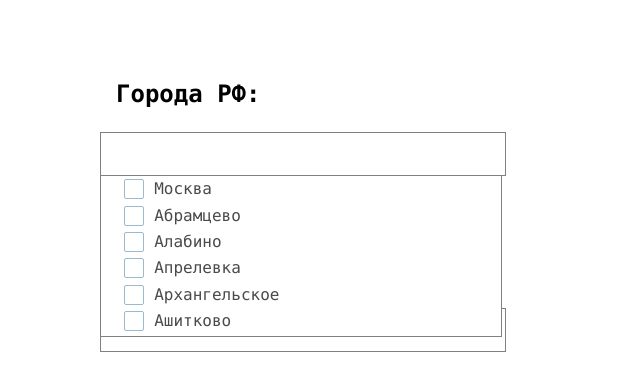
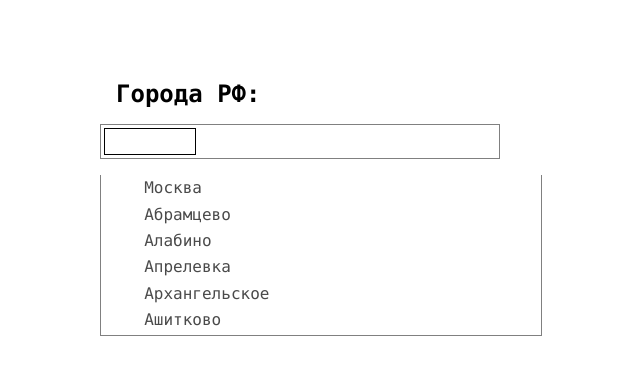
Before and after one commit to IliaOv/Narfex, a React (Create React App) app: page / in a window 1280 px wide. Shown: the top 376 px of the page, without its empty margins (60-700 px from the left). Built offline with nearby package versions, Linux system fonts and the light colour scheme.

Commit message:
input change

```diff
--- a/src/App.js
+++ b/src/App.js
@@ -12,9 +12,6 @@ class App extends React.Component {
     this.selectCityOnClick = this.selectCityOnClick.bind(this);
     this.selectTempOnClick = this.selectTempOnClick.bind(this);
     this.escFunction = this.escFunction.bind(this);
-
-    this.textInput = React.createRef();
-    this.focusTextInput = this.focusTextInput.bind(this);
 
     this.state = {
       shouldShowCity: true,
@@ -40,7 +37,7 @@ class App extends React.Component {
 
   selectCityOnClick(e) {
     let id = parseInt(e.target.parentNode.getAttribute("for"), 10);
-    let city = e.target.parentNode.textContent;
+    let city = e.target.textContent;
     this.setState({
       citiesId:
         this.state.citiesId.indexOf(id) === -1
@@ -77,15 +74,11 @@ class App extends React.Component {
     }
   }
 
-  componentDidMount(e) {
+  componentDidMount() {
     document.addEventListener("keydown", this.escFunction);
   }
   componentWillUnmount() {
     document.removeEventListener("keydown", this.escFunction);
-  }
-
-  focusTextInput() {
-    this.textInput.current.focus();
   }
 
   render() {
@@ -96,14 +89,9 @@ class App extends React.Component {
           header={"Города РФ:"}
           change={this.selectCityOnClick}
           values={this.state.cities}
-          onClick={this.focusTextInput}
         />
         {this.state.shouldShowCity && (
-          <Item
-            select={this.selectCityOnClick}
-            name={"title"}
-            act={this.textInput}
-          />
+          <Item select={this.selectCityOnClick} name={"title"} />
         )}
 
         <Input
--- a/src/components/Input/Input.js
+++ b/src/components/Input/Input.js
@@ -3,16 +3,25 @@ import "./Input.scss";
 
 class Input extends React.Component {
   render() {
+    let Block = this.props.values.map((item, index) => {
+      return (
+        <span className={"search__item"} key={index}>
+          {item}
+        </span>
+      );
+    });
     return (
       <form className={"search"}>
         <h2 className={"search__header"}>{this.props.header}</h2>
+        <div className={"search__area"}>
+          {Block}
           <input
             className={"search__field"}
             type="text"
             onClick={this.props.show}
             onChange={this.props.change}
-          value={this.props.values}
           />
+        </div>
       </form>
     );
   }
--- a/src/components/Input/Input.scss
+++ b/src/components/Input/Input.scss
@@ -1,5 +1,6 @@
 .search {
   margin: 5rem 0 0 0;
+  width: 25rem;
 
   &__header {
     margin: 1rem;
@@ -7,12 +8,28 @@
     font-size: 1.5rem;
   }
 
-  &__field {
-    width: 25rem;
-    height: 2.5rem;
+  &__area {
+    display: flex;
+    flex-direction: row;
+    align-items: flex-start;
+    justify-content: flex-start;
+    flex-wrap: wrap;
+
     margin-top: 0.5rem;
     border: 0.0625rem solid grey;
     font-family: "Consolas", monospace;
   }
 
+  &__item {
+    margin: 0.2rem;
+    padding: 0.3rem;
+    background-color: aliceblue;
+  }
+
+  &__field {
+    margin: 0.2rem;
+    padding: 0.3rem;
+    border: 1px solid black;
+    width: 5rem;
+  }
 }
--- a/src/components/Item/Item.js
+++ b/src/components/Item/Item.js
@@ -5,15 +5,16 @@ import rus from "../../static/rus";
 class Item extends React.PureComponent {
   render() {
     return (
-      <div className="list">
+      <ul className="list">
         {rus.map((item, index) => (
-          <div
+          <li
             key={Math.random()}
             className="list__container"
-            htmlFor={index}
+            //htmlFor={index}
             tabIndex={0}
-            ref={this.props.act}
+            onClick={this.props.select}
           >
+            {/*
             <input
               key={Math.random()}
               className="list__checkbox"
@@ -21,11 +22,11 @@ class Item extends React.PureComponent {
               id={index}
               onClick={this.props.select}
             />
-            <span className="list__checkmark"></span>
+            <span className="list__checkmark"></span>*/}
             {item[this.props.name]}
-          </div>
+          </li>
         ))}
-      </div>
+      </ul>
     );
   }
 }
```
Lines whose indentation alone changed are shown as unchanged.
